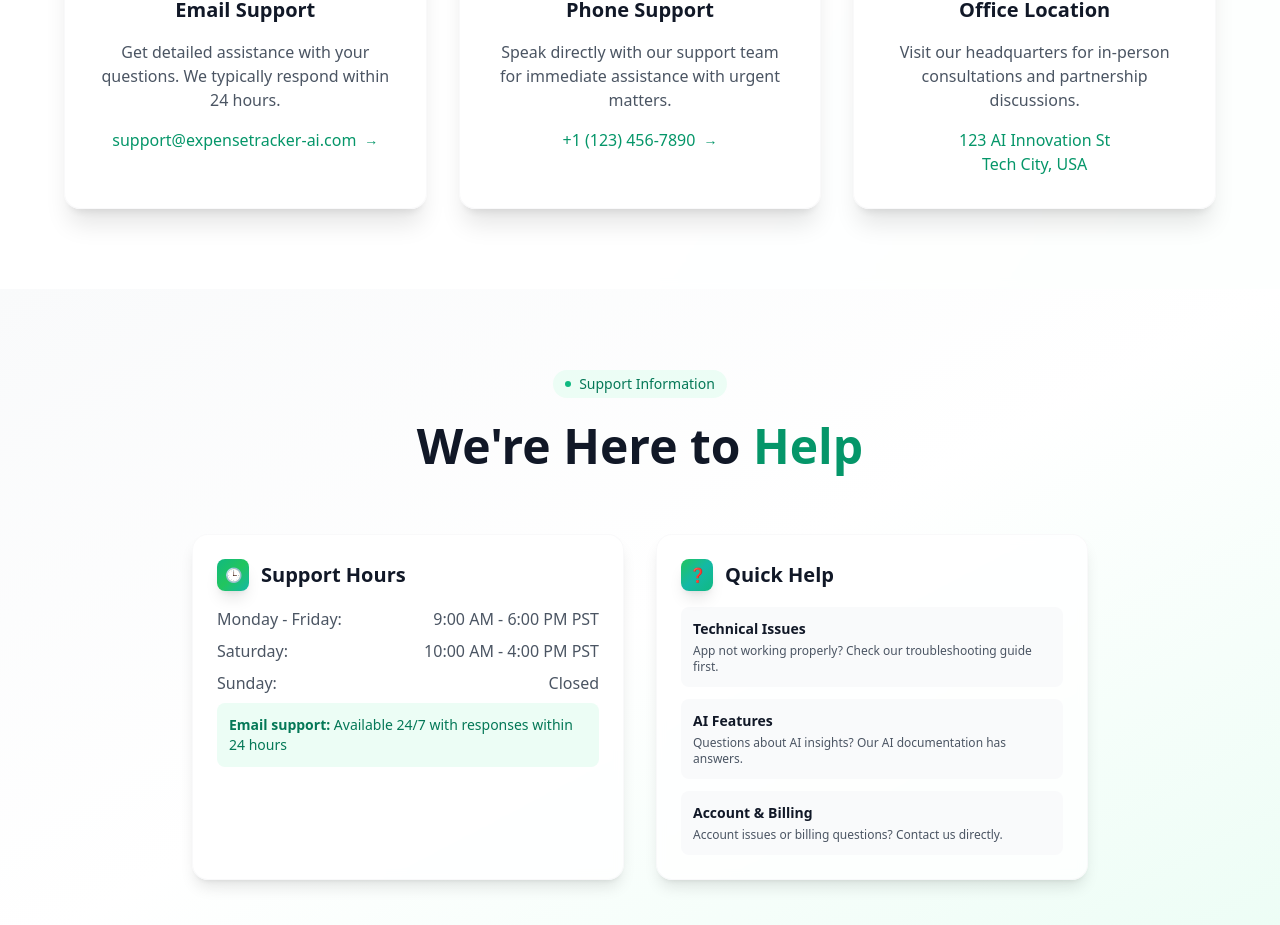
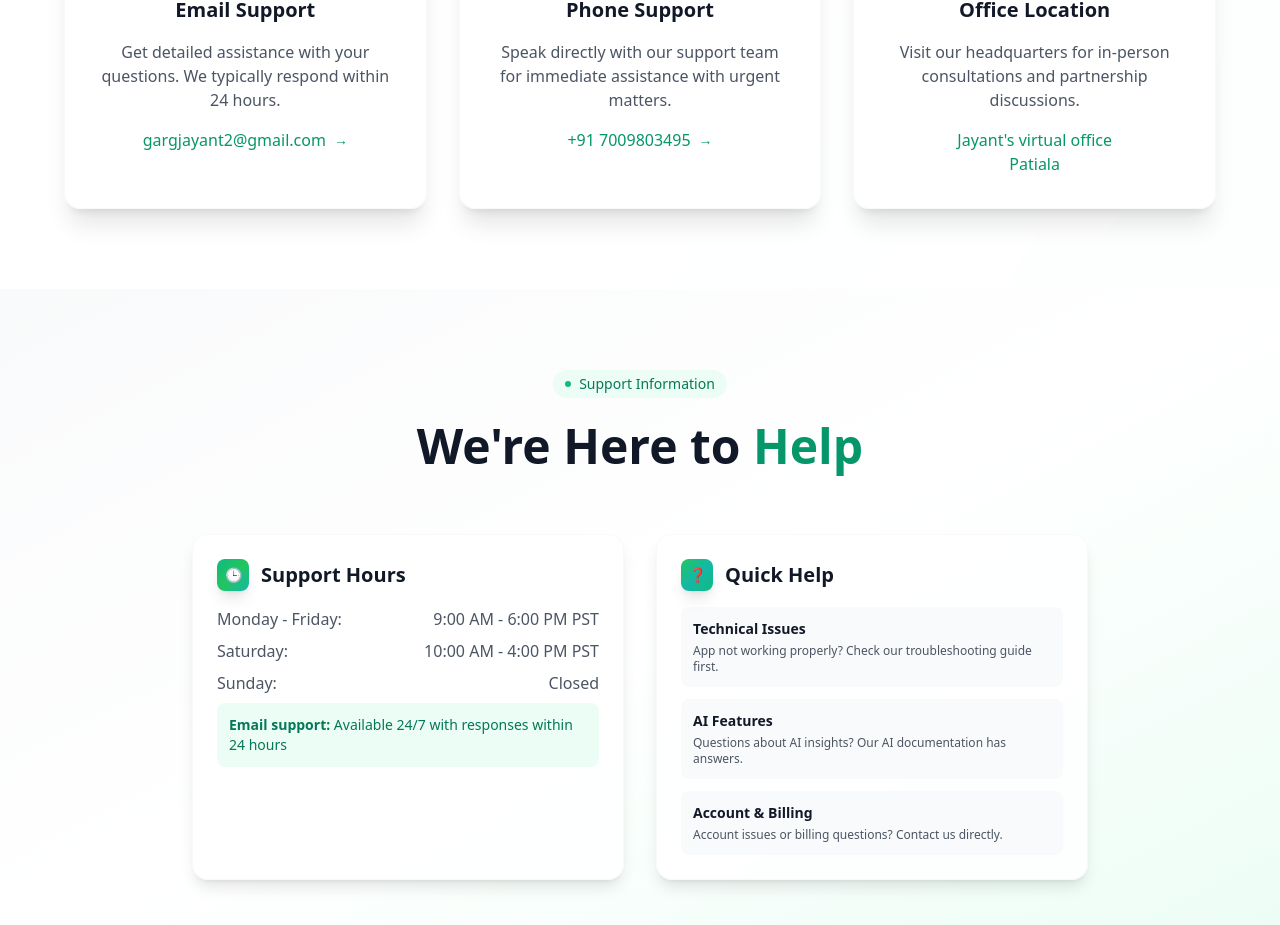
Before and after one commit to qjayant/expense-tracker-next-ai, a Next.js app: page /contact in a window 1280 px wide. Shown: the part 1079-2004 px from the top of the page. Built offline with nearby package versions, Linux system fonts and the light colour scheme; no server answers.

Commit message:
updating the contact page

```diff
--- a/app/contact/page.tsx
+++ b/app/contact/page.tsx
@@ -83,7 +83,7 @@ const ContactPage = () => {
                   className='inline-flex items-center gap-2 text-emerald-600 dark:text-emerald-400 hover:text-emerald-700 dark:hover:text-emerald-300 font-medium transition-colors duration-200 text-sm sm:text-base break-all sm:break-normal'
                 >
                   <span className='hidden sm:inline'>
-                    support@expensetracker-ai.com
+                    gargjayant2@gmail.com
                   </span>
                   <span className='sm:hidden'>Email Us</span>
                   <span className='text-sm'>→</span>
@@ -105,10 +105,10 @@ const ContactPage = () => {
                   with urgent matters.
                 </p>
                 <a
-                  href='tel:+11234567890'
+                  href='tel:+917009803495'
                   className='inline-flex items-center gap-2 text-emerald-600 dark:text-emerald-400 hover:text-emerald-700 dark:hover:text-emerald-300 font-medium transition-colors duration-200 text-sm sm:text-base'
                 >
-                  +1 (123) 456-7890
+                  +91 7009803495
                   <span className='text-sm'>→</span>
                 </a>
               </div>
@@ -128,9 +128,9 @@ const ContactPage = () => {
                   partnership discussions.
                 </p>
                 <div className='text-emerald-600 dark:text-emerald-400 font-medium text-sm sm:text-base'>
-                  123 AI Innovation St
+                  Jayant's virtual office
                   <br />
-                  Tech City, USA
+                 Patiala
                 </div>
               </div>
             </div>
```
